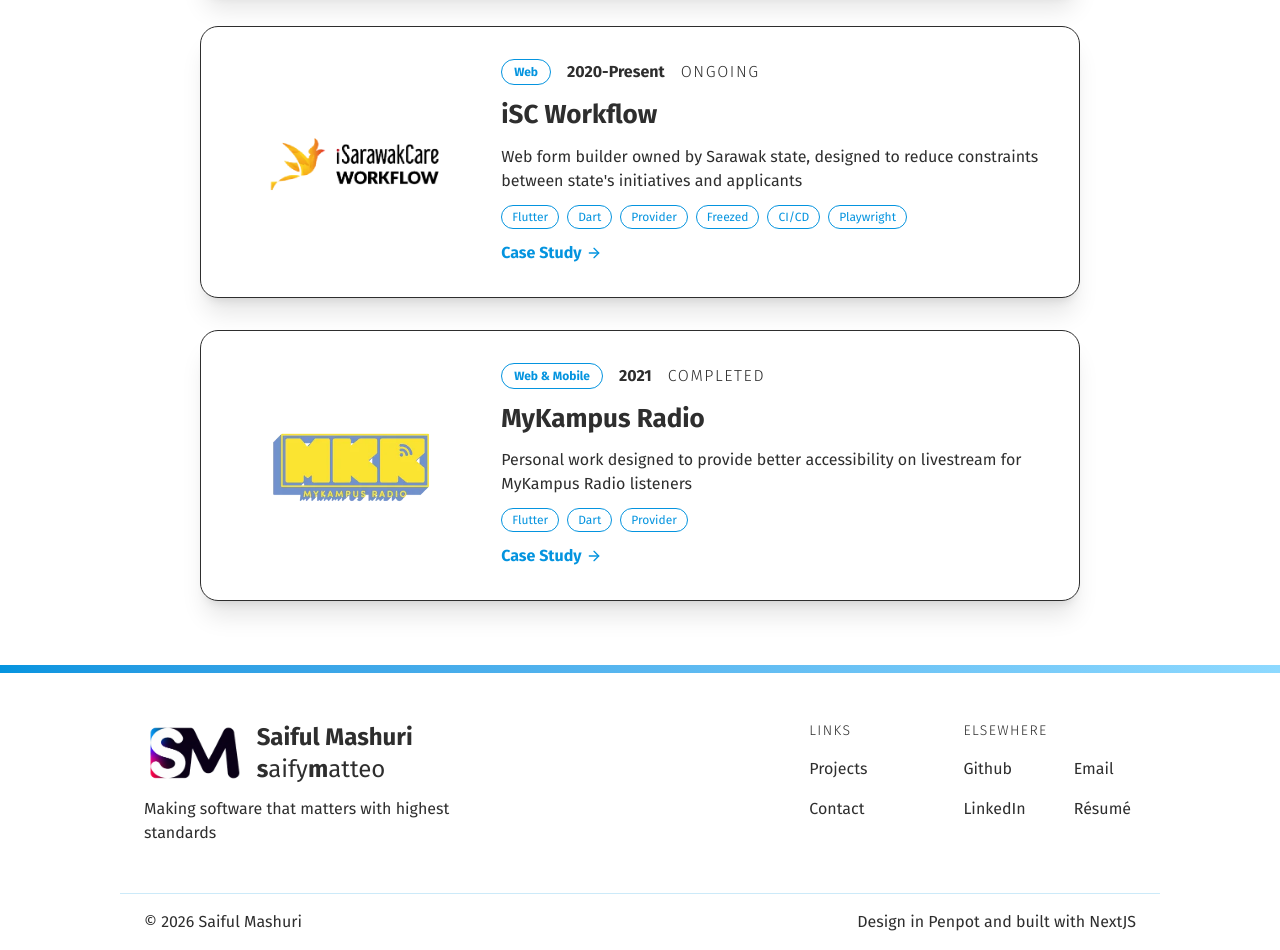
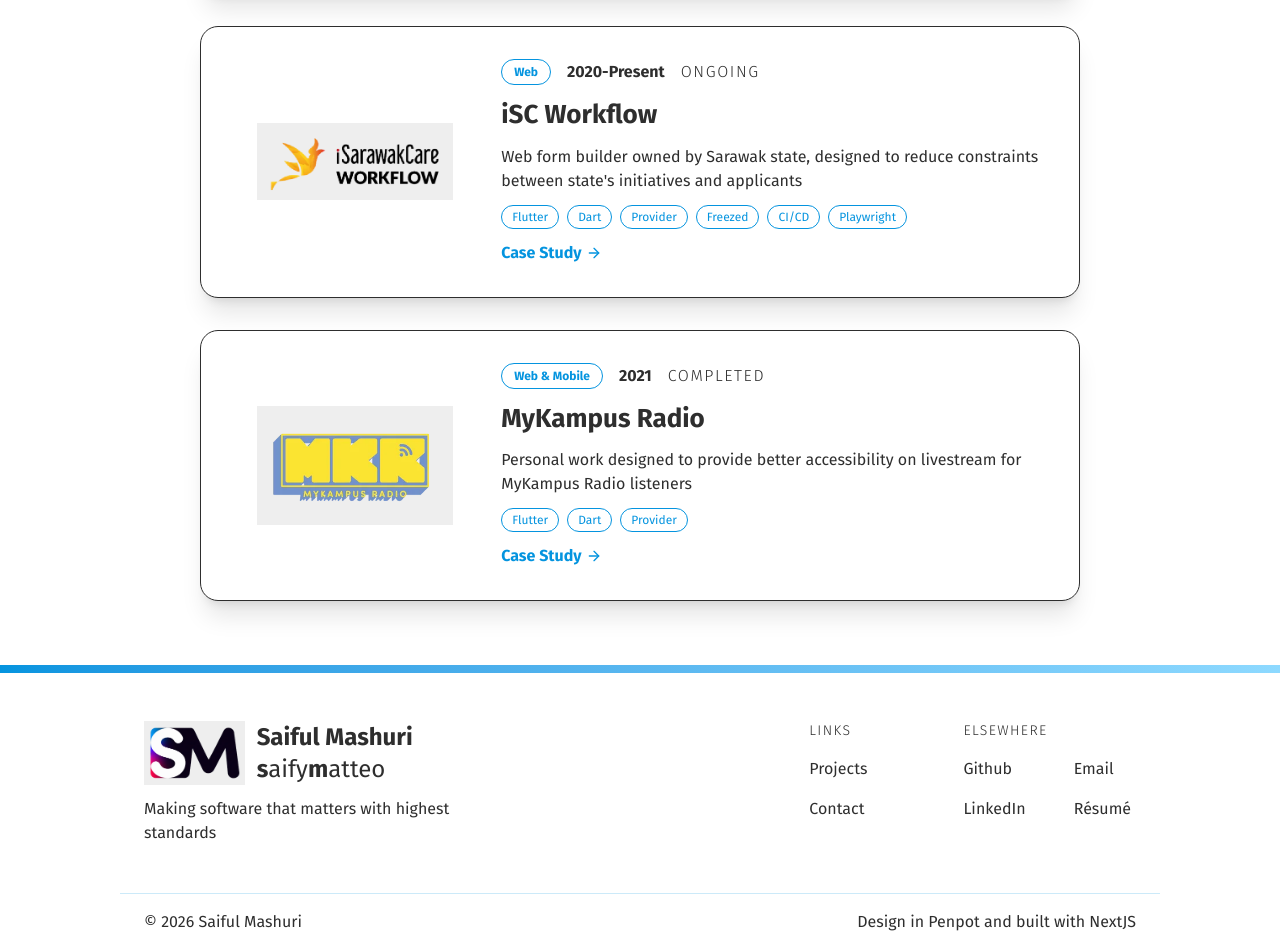
Before and after one commit to saifymatteo/saifymatteo, a Next.js app in the folder nextjs/: page /projects in a window 1280 px wide. Shown: the part 780-1730 px from the top of the page. Built offline with nearby package versions, Linux system fonts and the light colour scheme.

Commit message:
[nextjs] feat(image): add deferred loading

```diff
--- a/nextjs/app/components/brand_logo.tsx
+++ b/nextjs/app/components/brand_logo.tsx
@@ -1,4 +1,4 @@
-import Image from 'next/image';
+import FadeImage from '@/app/components/fade_image';
 
 export default function BrandLogo({
   className = 'h-10',
@@ -11,7 +11,7 @@
 }) {
   return (
     <>
-      <Image
+      <FadeImage
         src="/assets/logo/logo-dark.webp"
         loading={eager ? 'eager' : undefined}
         width={500}
@@ -19,7 +19,7 @@
         alt={alt}
         className={`flex w-auto dark:hidden ${className}`}
       />
-      <Image
+      <FadeImage
         src="/assets/logo/logo-light.webp"
         loading={eager ? 'eager' : undefined}
         width={500}
--- /dev/null
+++ b/nextjs/app/components/fade_image.tsx
@@ -0,0 +1,39 @@
+'use client';
+
+import Image from 'next/image';
+import { useState, type ComponentProps } from 'react';
+import { cn } from '@/lib/utils';
+
+/**
+ * next/image that fades in over a subtle plate once decoded.
+ *
+ * The element starts at opacity-0 on a `primary-foreground/8` plate while the
+ * browser downloads/decodes, then fades in. The plate is dropped once loaded
+ * so transparent images (logos) keep their see-through areas.
+ *
+ * vinext's Image shim replays `onLoad` during hydration when the image is
+ * already complete (cached / repeat visits), so nothing stays hidden.
+ */
+export default function FadeImage({
+  alt,
+  className,
+  onLoad,
+  ...props
+}: ComponentProps<typeof Image>) {
+  const [loaded, setLoaded] = useState(false);
+  return (
+    <Image
+      {...props}
+      alt={alt}
+      onLoad={(event) => {
+        setLoaded(true);
+        onLoad?.(event);
+      }}
+      className={cn(
+        'bg-primary-foreground/8 transition-opacity duration-700 ease-out',
+        loaded ? 'opacity-100' : 'opacity-0',
+        className
+      )}
+    />
+  );
+}
--- a/nextjs/app/components/home_hero.tsx
+++ b/nextjs/app/components/home_hero.tsx
@@ -1,9 +1,9 @@
 'use client';
 
 import PageHero from '@/app/components/page_hero';
+import FadeImage from '@/app/components/fade_image';
 import Pill from '@/components/pill';
 import { motion } from 'motion/react';
-import Image from 'next/image';
 
 const fadeUp = {
   initial: { opacity: 0, y: 20 },
@@ -18,9 +18,9 @@
         <p className="pr-[0.2em] pl-[0.2em]">o</p>
         <p>la</p>
       </div>
-      <Image
+      <FadeImage
         src="/assets/saifulmashuri.webp"
-        loading="eager"
+        priority
         width={569}
         height={498}
         alt="Saiful Mashuri portrait"
--- a/nextjs/app/components/project_card.tsx
+++ b/nextjs/app/components/project_card.tsx
@@ -2,7 +2,7 @@
 
 import type { Project } from '@/lib/projects/projects';
 import { ArrowRight } from 'lucide-react';
-import Image from 'next/image';
+import FadeImage from '@/app/components/fade_image';
 import Link from 'next/link';
 import { useState } from 'react';
 
@@ -64,7 +64,7 @@
   const alt = `${project.title} logo`;
   if (project.logoDark === undefined) {
     return (
-      <Image
+      <FadeImage
         src={project.logo}
         width={400}
         height={0}
@@ -75,14 +75,14 @@
   }
   return (
     <div>
-      <Image
+      <FadeImage
         src={project.logo}
         width={400}
         height={0}
         alt={alt}
         className={`block object-contain dark:hidden ${className}`}
       />
-      <Image
+      <FadeImage
         src={project.logoDark}
         width={400}
         height={0}
--- a/nextjs/app/projects/[slug]/components/case_study.tsx
+++ b/nextjs/app/projects/[slug]/components/case_study.tsx
@@ -2,9 +2,9 @@
 import { getAdjacentProjects } from '@/lib/projects/projects';
 import PreviewSection from '@/app/projects/[slug]/components/case_study_preview';
 import PageHero from '@/app/components/page_hero';
+import FadeImage from '@/app/components/fade_image';
 import Reveal from '@/components/reveal';
 import { ArrowLeft, ArrowRight } from 'lucide-react';
-import Image from 'next/image';
 import Link from 'next/link';
 
 const Divider = () => (
@@ -18,7 +18,7 @@
   return (
     <PageHero className="px-6 pt-12 pb-16 sm:pt-16">
       <div className="flex flex-col items-center gap-8 text-center sm:items-center sm:gap-14 lg:flex-row lg:text-left">
-        <Image
+        <FadeImage
           src={project.logoDark ? project.logoDark : project.logo}
           width={500}
           height={0}
--- a/nextjs/app/projects/[slug]/components/case_study_preview.tsx
+++ b/nextjs/app/projects/[slug]/components/case_study_preview.tsx
@@ -4,7 +4,7 @@
   type ImageViewerMedia,
 } from '@/app/projects/[slug]/components/image_viewer';
 import Marquee from '@/components/marquee';
-import Image from 'next/image';
+import FadeImage from '@/app/components/fade_image';
 import { useState } from 'react';
 
 interface PreviewSectionProps {
@@ -51,7 +51,7 @@
               className="cursor-pointer"
             >
               <span className="border-grey block h-64 w-130 overflow-hidden rounded-xl border transition-transform duration-300 hover:scale-[1.02]">
-                <Image
+                <FadeImage
                   src={m.src}
                   width={m.width}
                   height={m.height}
```
